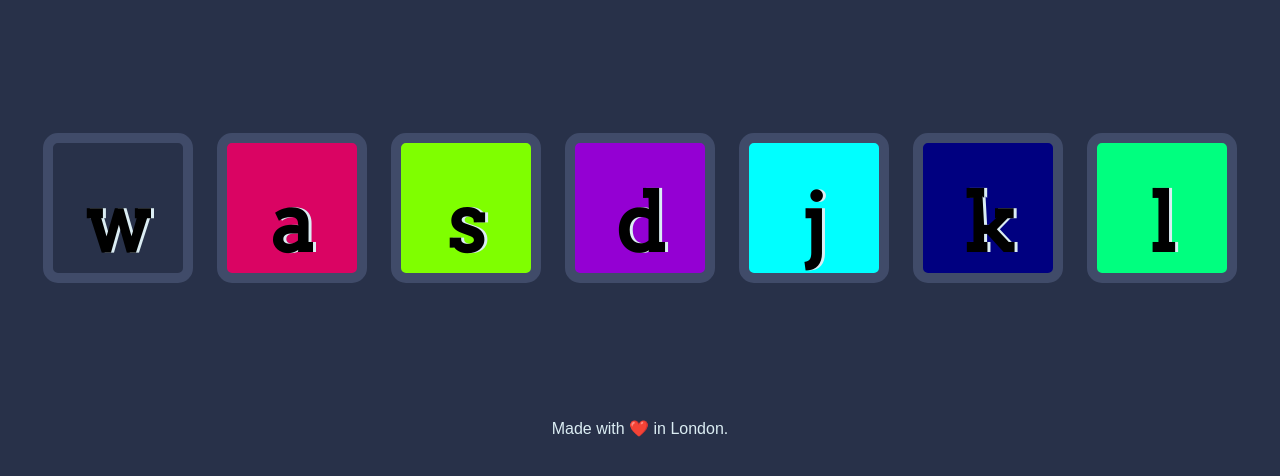
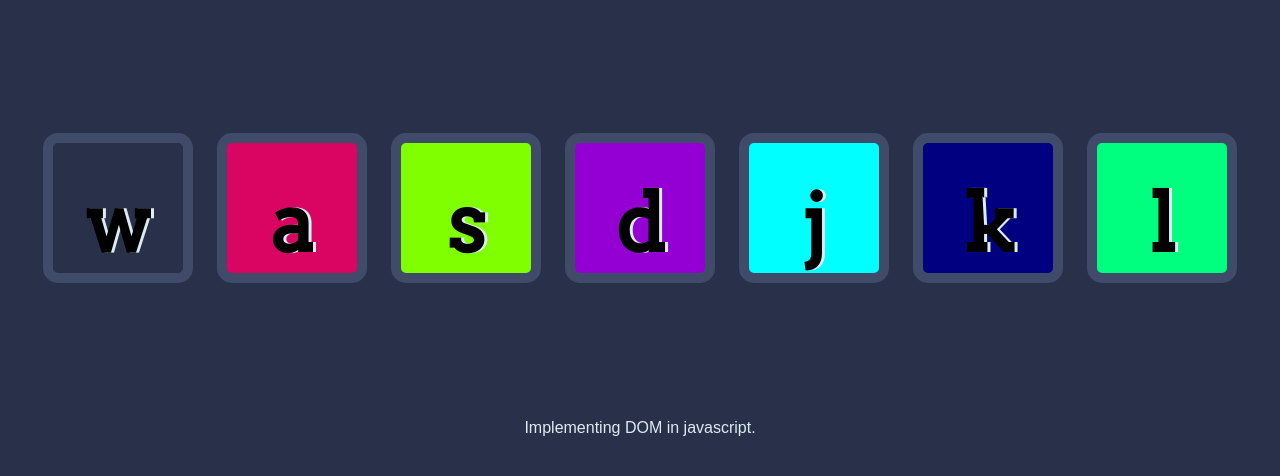
Before and after one commit to scodes11/js-drum-kit, a plain HTML site: page index.html in a window 1280 px wide. Shown: the part 156-632 px from the top of the page. Drawn offline with Linux system fonts and the light colour scheme.

Commit message:
html changes

```diff
--- a/index.html
+++ b/index.html
@@ -23,7 +23,7 @@
 
 
   <footer>
-    Made with ❤️ in London.
+    Implementing DOM in javascript.
   </footer>
   <script src="index.js"></script>
 </body>
```
